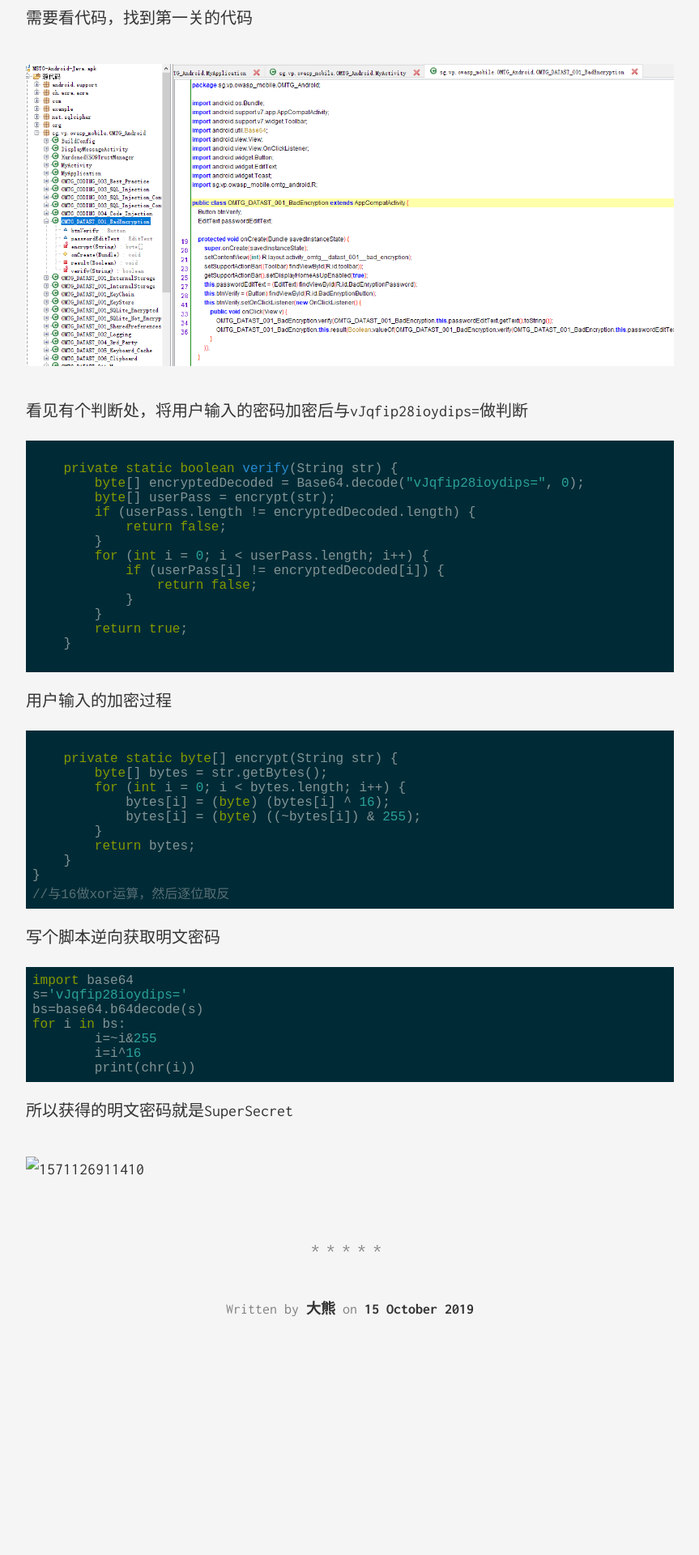
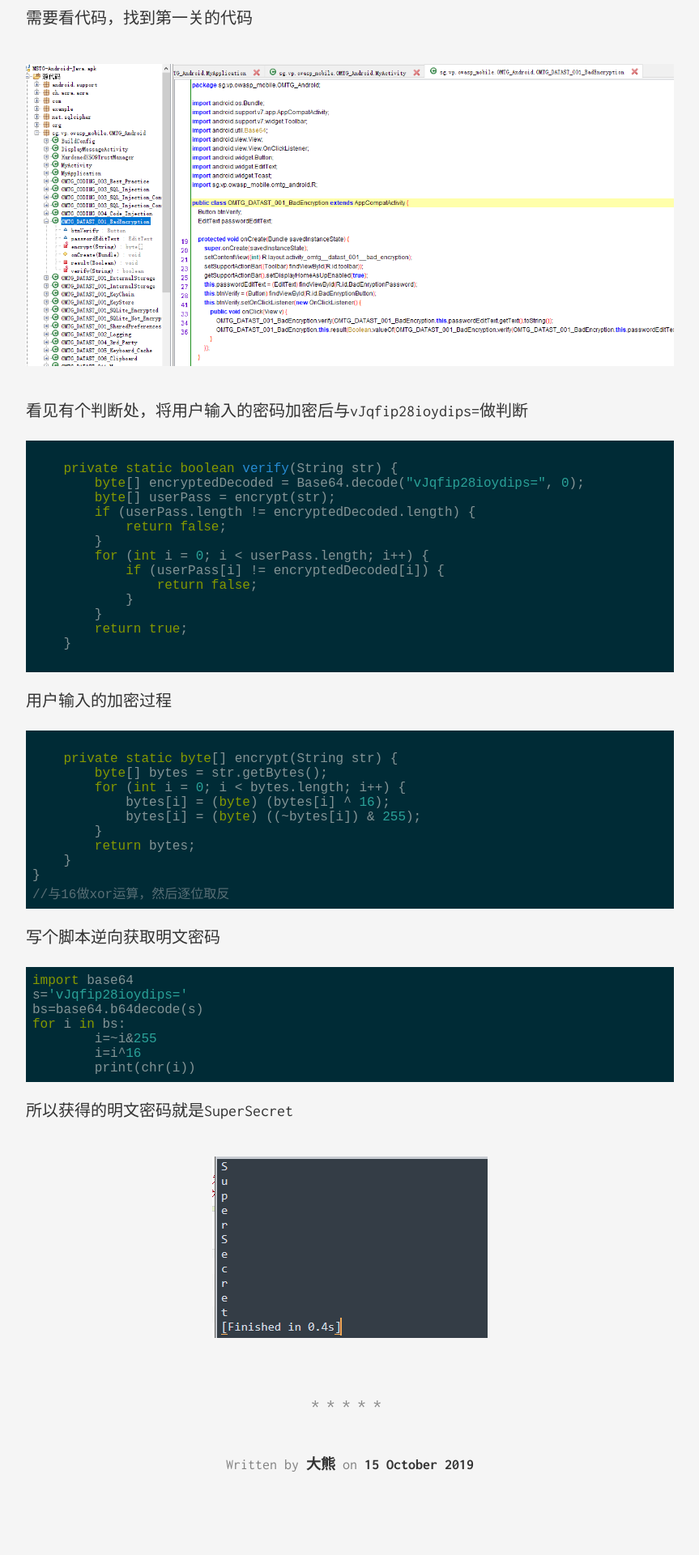
Before and after one commit to L3B1anc/L3B1anc.github.io, a Jekyll site: the page built from _posts/2019-10-15-OWASP-badencryption.md, in a window 1280 px wide. Shown: the part 1031-2951 px from the top of the page at 81% size, without its empty margins (208-1071 px from the left). Built offline with Jekyll 4.4.1, drawn with Linux system fonts in a browser that asks for light colours; before the commit the page ends 2759 px from its top, so only the background shows below that.

Commit message:
Update 2019-10-15-OWASP-badencryption.md

```diff
--- a/_posts/2019-10-15-OWASP-badencryption.md
+++ b/_posts/2019-10-15-OWASP-badencryption.md
@@ -74,4 +74,4 @@ for i in bs:
 
 所以获得的明文密码就是SuperSecret
 
-![1571126911410](OWASP MSTG-Hacking-Playground.assets/1571126911410.png)
+![1571126911410](https://github.com/L3B1anc/L3B1anc.github.io/blob/master/_posts/OWASP%20MSTG-Hacking-Playground.assets/1571126911410.png?raw=true)
```
